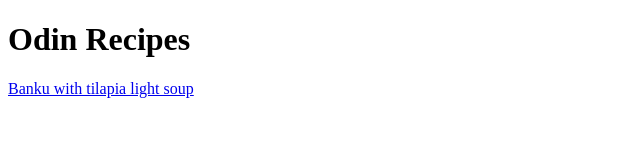
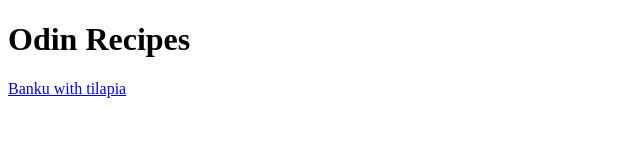
Before and after one commit to Wise-deldu/odin-recipes, a plain HTML site: page index.html in a window 1280 px wide. Shown: the full height of the page, 0-640 px from the left. Drawn offline with Linux system fonts and the light colour scheme.

Commit message:
Removed 'light soup' from the link

```diff
--- a/index.html
+++ b/index.html
@@ -7,6 +7,6 @@
 
 	<body>
 		<h1>Odin Recipes</h1>
-		<a href="recipes/banku.html">Banku with tilapia light soup</a>
+		<a href="recipes/banku.html">Banku with tilapia</a>
 	</body>
 </html>
```
